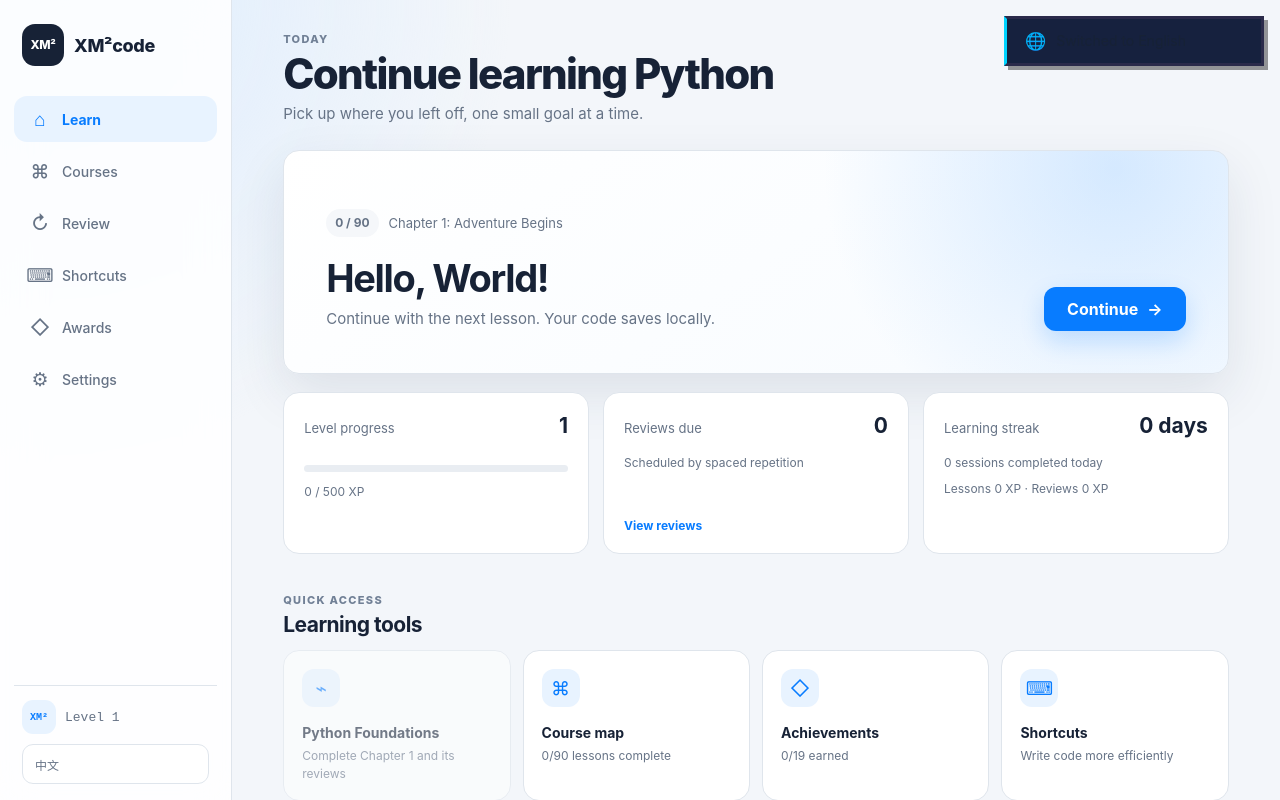
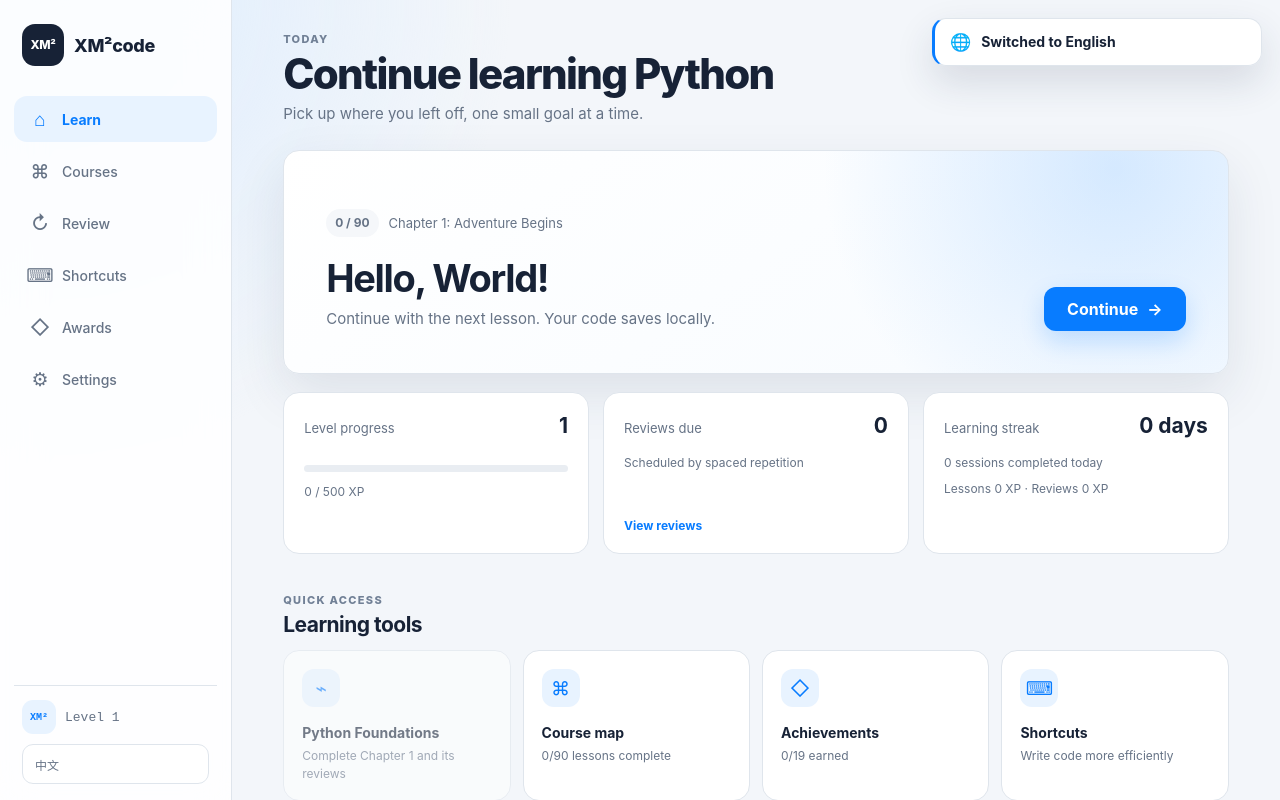
Before and after one commit to xuminmin513-coder/codequest, a React (Vite) app: page / in a window 1280 px wide. Both pictures are taken after a click on the button "English". Shown: the top 800 px of the page. Built offline with nearby package versions, Linux system fonts and the light colour scheme; a web font is replaced by a local one.

Commit message:
feat: polish accessible overlays

```diff
--- a/src/components/BadgeModal.jsx
+++ b/src/components/BadgeModal.jsx
@@ -5,15 +5,21 @@ export default function BadgeModal({ badge, lang, onClose }) {
 
   return (
     <div className="modal-overlay" onClick={onClose}>
-      <div className="modal-content" onClick={e => e.stopPropagation()}>
-        <div className="modal-icon">🏅</div>
-        <h2>{lang === 'zh' ? '新徽章解锁！' : 'New Badge Unlocked!'}</h2>
+      <div
+        className="modal-content"
+        role="dialog"
+        aria-modal="true"
+        aria-labelledby="badge-modal-title"
+        onClick={e => e.stopPropagation()}
+      >
+        <div className="modal-icon" aria-hidden="true">🏅</div>
+        <h2 id="badge-modal-title">{lang === 'zh' ? '新徽章解锁！' : 'New Badge Unlocked!'}</h2>
         <div style={{ fontSize: 48, margin: '16px 0' }}>{badge.icon}</div>
         <p style={{ fontSize: 18, fontWeight: 600 }}>
           {lang === 'zh' ? badge.nameCn : badge.name}
         </p>
         <p>{lang === 'zh' ? badge.descCn : badge.desc}</p>
-        <button className="btn btn-pixel btn-primary" onClick={onClose}>
+        <button className="btn btn-pixel btn-primary" type="button" onClick={onClose} autoFocus>
           {lang === 'zh' ? '太棒了！' : 'Awesome!'}
         </button>
       </div>
--- a/src/components/Confetti.jsx
+++ b/src/components/Confetti.jsx
@@ -25,7 +25,7 @@ export default function Confetti() {
   }, []);
 
   return (
-    <div className="confetti-container">
+    <div className="confetti-container" aria-hidden="true">
       {particles.map(p => (
         <div
           key={p.id}
--- a/src/components/SkillUnlockModal.jsx
+++ b/src/components/SkillUnlockModal.jsx
@@ -16,7 +16,19 @@ export default function SkillUnlockModal({ skill, lang, onClose }) {
   return (
     <div className="skill-unlock-overlay" onClick={onClose}>
       {stage === 'unlocked' && <Confetti />}
-      <div className="skill-unlock-modal" onClick={e => e.stopPropagation()}>
+      <div
+        className="skill-unlock-modal"
+        role="dialog"
+        aria-modal="true"
+        aria-labelledby="skill-unlock-title"
+        onClick={e => e.stopPropagation()}
+      >
+        <h2
+          id="skill-unlock-title"
+          className={stage === 'opening' ? 'visually-hidden' : 'skill-unlock-title'}
+        >
+          {lang === 'zh' ? '恭喜解锁新技能！' : 'New Skill Unlocked!'}
+        </h2>
         {stage === 'opening' ? (
           <div className={`skill-gift-box ${showGift ? 'shake' : ''}`}>
             <div className="gift-lid">🎀</div>
@@ -27,9 +39,6 @@ export default function SkillUnlockModal({ skill, lang, onClose }) {
         ) : (
           <>
             <div className="skill-unlock-icon">{skill.icon}</div>
-            <h2 className="skill-unlock-title">
-              {lang === 'zh' ? '🎉 恭喜解锁新技能！' : '🎉 New Skill Unlocked!'}
-            </h2>
             <div className="skill-unlock-divider" />
             <p className="skill-unlock-name">
               {lang === 'zh' ? skill.nameCn : skill.name}
@@ -37,7 +46,7 @@ export default function SkillUnlockModal({ skill, lang, onClose }) {
             <p className="skill-unlock-desc">
               {lang === 'zh' ? skill.descCn : skill.desc}
             </p>
-            <button className="btn btn-pixel btn-primary skill-unlock-btn" onClick={onClose}>
+            <button className="btn btn-pixel btn-primary skill-unlock-btn" type="button" onClick={onClose} autoFocus>
               {lang === 'zh' ? '太棒了！' : 'Awesome!'}
             </button>
           </>
--- a/src/components/Toast.jsx
+++ b/src/components/Toast.jsx
@@ -5,15 +5,15 @@ export default function Toast() {
   const { toasts, removeToast } = useApp();
 
   return (
-    <div className="toast-container">
+    <div className="toast-container" role="status" aria-live="polite" aria-atomic="false">
       {toasts.map(t => (
-        <div key={t.id} className={`toast ${t.type}`} onClick={() => removeToast(t.id)}>
+        <button key={t.id} className={`toast ${t.type}`} type="button" onClick={() => removeToast(t.id)}>
           <div className="toast-icon">{t.icon}</div>
           <div>
             <div className="toast-msg">{t.message}</div>
             {t.sub && <div className="toast-sub">{t.sub}</div>}
           </div>
-        </div>
+        </button>
       ))}
     </div>
   );
--- a/src/styles/global.css
+++ b/src/styles/global.css
@@ -1,5 +1,5 @@
 /* ============================================================
-   xmmcode - Codedex-Style Retro Pixel Theme
+   XM²code - Legacy compatibility styles
    ============================================================ */
 
 @font-face {
@@ -1838,184 +1838,6 @@ body {
   50% { opacity: 0.6; }
 }
 
-/* ========== AI CHAT ========== */
-.btn-pixel.btn-ai {
-  background: rgba(0, 212, 255, 0.08);
-  border-color: rgba(0, 212, 255, 0.4);
-  color: var(--accent-cyan);
-}
-
-.btn-pixel.btn-ai:hover {
-  background: rgba(0, 212, 255, 0.18);
-  border-color: var(--accent-cyan);
-}
-
-.ai-chat-panel {
-  position: fixed;
-  bottom: 0;
-  right: 0;
-  width: 380px;
-  max-height: 500px;
-  background: var(--bg-card);
-  border: 3px solid var(--border-color);
-  border-right: none;
-  border-bottom: none;
-  display: flex;
-  flex-direction: column;
-  z-index: 999;
-  box-shadow: -4px -4px 0 rgba(0, 0, 0, 0.3);
-  animation: slideUp 0.2s ease;
-}
-
-@keyframes slideUp {
-  from { transform: translateY(100%); opacity: 0; }
-  to { transform: translateY(0); opacity: 1; }
-}
-
-.ai-chat-header {
-  display: flex;
-  align-items: center;
-  justify-content: space-between;
-  padding: 10px 14px;
-  background: var(--bg-secondary);
-  border-bottom: 2px solid var(--border-color);
-  font-size: 14px;
-  font-weight: 500;
-}
-
-.ai-chat-actions {
-  display: flex;
-  gap: 6px;
-}
-
-.ai-chat-clear {
-  background: none;
-  border: none;
-  cursor: pointer;
-  font-size: 16px;
-  padding: 2px 6px;
-  color: var(--text-muted);
-  transition: color 0.15s;
-}
-
-.ai-chat-clear:hover {
-  color: var(--accent-red);
-}
-
-.ai-chat-messages {
-  flex: 1;
-  overflow-y: auto;
-  padding: 12px;
-  display: flex;
-  flex-direction: column;
-  gap: 10px;
-  max-height: 320px;
-}
-
-.ai-chat-empty {
-  color: var(--text-muted);
-  text-align: center;
-  padding: 30px 10px;
-  font-size: 14px;
-  line-height: 1.6;
-}
-
-.ai-msg {
-  display: flex;
-  gap: 8px;
-  max-width: 100%;
-}
-
-.ai-msg.user {
-  flex-direction: row-reverse;
-}
-
-.ai-msg-label {
-  font-size: 18px;
-  flex-shrink: 0;
-  width: 28px;
-  text-align: center;
-  padding-top: 2px;
-}
-
-.ai-msg-content {
-  background: var(--bg-input);
-  padding: 8px 12px;
-  font-size: 14px;
-  line-height: 1.6;
-  white-space: pre-wrap;
-  word-break: break-word;
-  max-width: calc(100% - 40px);
-  border: 1px solid var(--border-color);
-}
-
-.ai-msg.user .ai-msg-content {
-  background: rgba(123, 47, 247, 0.15);
-  border-color: rgba(123, 47, 247, 0.3);
-}
-
-.ai-msg.assistant .ai-msg-content {
-  background: rgba(0, 212, 255, 0.06);
-  border-color: rgba(0, 212, 255, 0.2);
-}
-
-.ai-thinking {
-  animation: pulse 1s ease-in-out infinite;
-}
-
-@keyframes pulse {
-  0%, 100% { opacity: 0.4; }
-  50% { opacity: 1; }
-}
-
-.ai-chat-input-area {
-  display: flex;
-  gap: 6px;
-  padding: 10px;
-  border-top: 2px solid var(--border-color);
-  background: var(--bg-secondary);
-}
-
-.ai-chat-input {
-  flex: 1;
-  background: var(--bg-input);
-  border: 2px solid var(--border-color);
-  color: var(--text-primary);
-  padding: 8px 10px;
-  font-family: var(--font-sans);
-  font-size: 14px;
-  resize: none;
-  outline: none;
-  transition: border-color 0.15s;
-}
-
-.ai-chat-input:focus {
-  border-color: var(--accent-cyan);
-}
-
-.ai-send-btn {
-  padding: 8px 14px !important;
-  align-self: flex-end;
-}
-
-/* API Key input */
-.api-key-input {
-  flex: 1;
-  background: var(--bg-input);
-  border: 2px solid var(--border-color);
-  color: var(--text-primary);
-  padding: 8px 12px;
-  font-family: var(--font-mono);
-  font-size: 14px;
-  outline: none;
-  transition: border-color 0.15s;
-  margin-right: 10px;
-}
-
-.api-key-input:focus {
-  border-color: var(--accent-cyan);
-}
-
 .page.active.graduation-page {
   min-height: 100%;
   display: flex;
--- a/src/styles/pages.css
+++ b/src/styles/pages.css
@@ -312,6 +312,120 @@
 
   .dashboard-tool-card {
     min-height: 118px;
+  }
+}
+
+/* Dialogs, notifications, and motion preferences */
+.visually-hidden {
+  width: 1px;
+  height: 1px;
+  padding: 0;
+  position: absolute;
+  overflow: hidden;
+  clip: rect(0 0 0 0);
+  clip-path: inset(50%);
+  border: 0;
+  white-space: nowrap;
+}
+
+.modal-overlay,
+.skill-unlock-overlay {
+  padding: 20px;
+  background: rgba(19, 31, 48, 0.32);
+  backdrop-filter: blur(12px);
+}
+
+.modal-content,
+.skill-unlock-modal {
+  border: 1px solid rgba(255, 255, 255, 0.82);
+  border-radius: var(--xm-radius-lg);
+  background: var(--xm-surface);
+  color: var(--xm-text);
+  box-shadow: 0 28px 80px rgba(20, 35, 56, 0.22);
+}
+
+.modal-content h2,
+.skill-unlock-title,
+.skill-unlock-name {
+  color: var(--xm-text);
+  font-family: var(--xm-font);
+  letter-spacing: -0.025em;
+}
+
+.modal-content p,
+.skill-unlock-desc {
+  color: var(--xm-text-secondary);
+}
+
+.modal-content .btn-pixel,
+.skill-unlock-btn {
+  min-height: 44px;
+  padding: 9px 17px;
+  border: 0;
+  border-radius: 12px;
+  background: var(--xm-blue);
+  color: #fff;
+  font-family: var(--xm-font);
+  font-size: 13px;
+  font-weight: 800;
+  box-shadow: none;
+}
+
+.curriculum-migration-actions .btn-ghost {
+  border: 1px solid var(--xm-border);
+  background: var(--xm-surface);
+  color: var(--xm-text);
+}
+
+.skill-unlock-divider {
+  background: var(--xm-border);
+  box-shadow: none;
+}
+
+.toast-container {
+  top: 18px;
+  right: 18px;
+  gap: 8px;
+}
+
+.toast {
+  min-width: min(330px, calc(100vw - 36px));
+  padding: 13px 15px;
+  border: 1px solid var(--xm-border);
+  border-radius: 14px;
+  background: rgba(255, 255, 255, 0.96);
+  color: var(--xm-text);
+  box-shadow: 0 16px 38px rgba(32, 49, 75, 0.14);
+  cursor: pointer;
+  text-align: left;
+  backdrop-filter: blur(16px);
+}
+
+.toast.success { border-left: 3px solid var(--xm-green); }
+.toast.error { border-left: 3px solid var(--xm-red); }
+.toast.info { border-left: 3px solid var(--xm-blue); }
+
+.toast-msg {
+  font-weight: 750;
+}
+
+.toast-sub {
+  margin-top: 3px;
+  color: var(--xm-text-secondary);
+}
+
+@media (prefers-reduced-motion: reduce) {
+  *,
+  *::before,
+  *::after {
+    scroll-behavior: auto !important;
+    animation-duration: 0.01ms !important;
+    animation-iteration-count: 1 !important;
+    transition-duration: 0.01ms !important;
+  }
+
+  .confetti-particle {
+    display: none;
   }
 }
 
```
Also changed, not shown: 1 other file (tests, documents, lock files or other folders).
